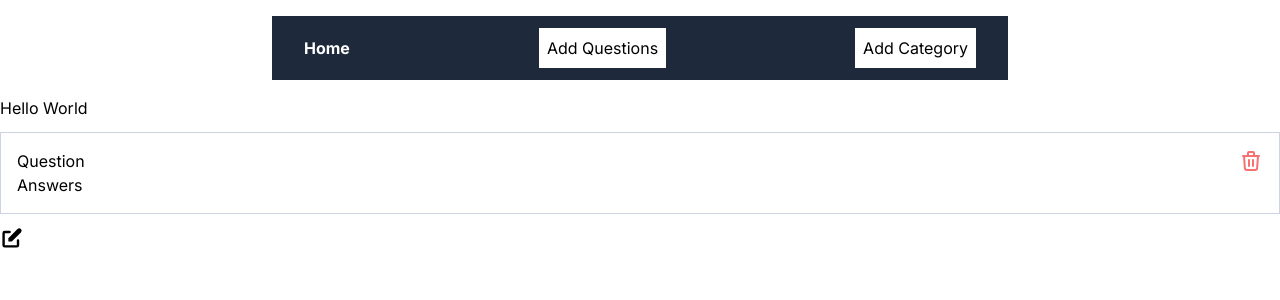
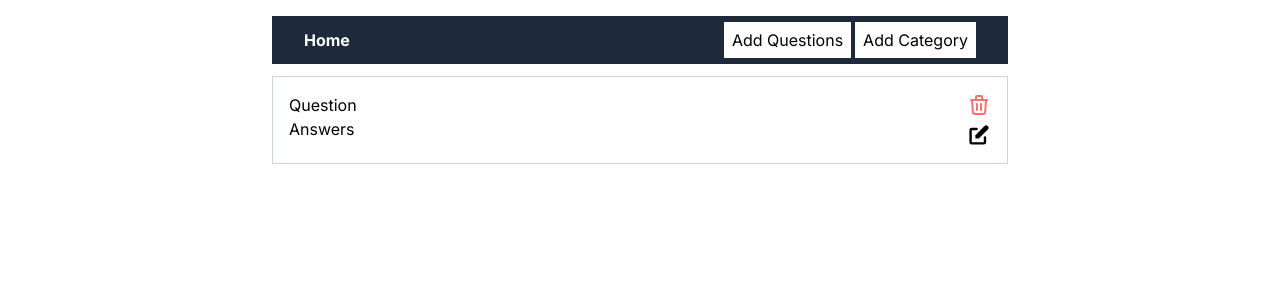
Before and after one commit to hunainhyder/next-js-mongo-db, a Next.js app: page / in a window 1280 px wide. Shown: the top 300 px of the page. Built offline with nearby package versions, Linux system fonts and the light colour scheme.

Commit message:
changes in Navbar

```diff
--- a/app/layout.tsx
+++ b/app/layout.tsx
@@ -20,8 +20,8 @@ export default function RootLayout({
       <body className={inter.className}>
         <div className='max-w-3xl mx-auto p-4'>
           <Navbar />
+          {children}
         </div>
-        {children}
       </body>
     </html>
   )
--- a/app/page.tsx
+++ b/app/page.tsx
@@ -1,15 +1,9 @@
 import QuestionList from '@/components/QuestionsList'
-import Link from 'next/link'
-import { HiPencilAlt } from 'react-icons/hi'
 
 export default function Home() {
   return (
     <>
-      <h1>Hello World</h1>
       <QuestionList />
-      <Link href={'/editQuestion'}>
-        <HiPencilAlt size={24}></HiPencilAlt>
-      </Link>
     </>
   )
 }
--- a/components/Navbar.jsx
+++ b/components/Navbar.jsx
@@ -3,7 +3,9 @@ import Link from "next/link";
 export default function Navbar() {
     return <nav className='flex justify-between items-center bg-slate-800 px-8 py-3'>
         <Link className="text-white font-bold" href={"/"}>Home</Link>
-        <Link className="bg-white p-2" href={"/addQuestion"}>Add Questions</Link>
-        <Link className="bg-white p-2" href={"/addSection"}>Add Category</Link>
+        <div>
+            <Link className="bg-white p-2 ml-1" href={"/addQuestion"}>Add Questions</Link>
+            <Link className="bg-white p-2 ml-1" href={"/addSection"}>Add Category</Link>
+        </div>
     </nav>
 }
--- a/components/QuestionsList.jsx
+++ b/components/QuestionsList.jsx
@@ -1,4 +1,6 @@
 import RemoveBtn from '@/components/RemoveBtn'
+import Link from 'next/link'
+import { HiPencilAlt } from 'react-icons/hi'
 
 export default function QuestionsList() {
     return <>
@@ -14,6 +16,9 @@ export default function QuestionsList() {
             </div>
             <div>
                 <RemoveBtn />
+                <Link href={'/editQuestion'}>
+                    <HiPencilAlt size={24}></HiPencilAlt>
+                </Link>
             </div>
         </div>
     </>
```
